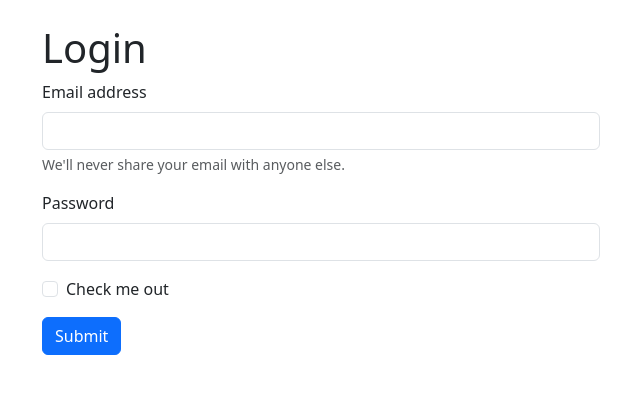
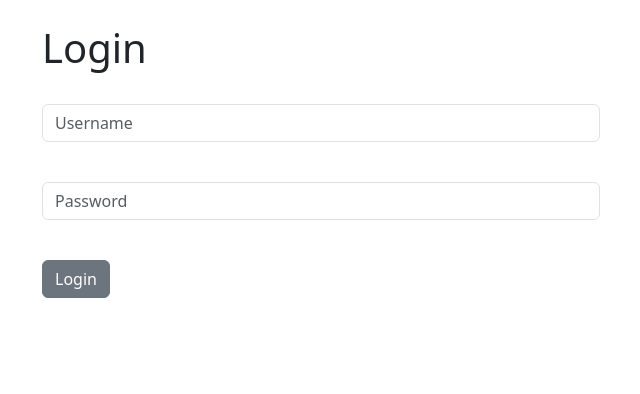
Before and after one commit to FrankMwandi/CRM, a Django app: page / in a window 1280 px wide. Shown: the part 56-450 px from the top of the page, without its empty margins (319-959 px from the left). Run offline with Django 4.2, Linux system fonts and the light colour scheme.

Commit message:
Completed login with an alert message

```diff
--- a/website/templates/base.html
+++ b/website/templates/base.html
@@ -10,6 +10,21 @@
     {% include 'navbar.html' %}
     <div class="container">
         <br/>
+
+        {% if messages %}
+
+          {% for message in messages %}
+
+          <div class="alert alert-warning alert-dismissible fade show" role="alert">
+            {{message}}
+            <button type="button" class="btn-close" data-bs-dismiss="alert" aria-label="Close"></button>
+          </div>
+
+          {% endfor %}
+
+        {% endif %}
+
+
     {% block content %}
     {% endblock content %}
     </div>
--- a/website/templates/home.html
+++ b/website/templates/home.html
@@ -4,27 +4,33 @@
 
 <div class="col-md-6 offset-md-3">
 
+
+    {% if user.is_authenticated %}
+        <h1> Welcome to Salama </h1>
+
+    {% else %}
+
 <h1>Login</h1>
+<br/>
 <form method="POST" action="{% url 'home' %}">
      {% csrf_token %}
+
      <form>
         <div class="mb-3">
-          <label for="exampleInputEmail1" class="form-label">Email address</label>
-          <input type="email" class="form-control" id="exampleInputEmail1" aria-describedby="emailHelp">
-          <div id="emailHelp" class="form-text">We'll never share your email with anyone else.</div>
+          <input type="text" class="form-control" name="username",
+          placeholder="Username" required>
         </div>
+<br/>
         <div class="mb-3">
-          <label for="exampleInputPassword1" class="form-label">Password</label>
-          <input type="password" class="form-control" id="exampleInputPassword1">
+          <input type="password" class="form-control" name="password",
+          placeholder="Password" required>
         </div>
-        <div class="mb-3 form-check">
-          <input type="checkbox" class="form-check-input" id="exampleCheck1">
-          <label class="form-check-label" for="exampleCheck1">Check me out</label>
-        </div>
-        <button type="submit" class="btn btn-primary">Submit</button>
+    <br/>
+        <button type="submit" class="btn btn-secondary">Login</button>
       </form>
 </form>
 
 </div>
 
+{% endif %}
 {%endblock%}
--- a/website/views.py
+++ b/website/views.py
@@ -1,13 +1,27 @@
-from django.shortcuts import render
+from django.shortcuts import render,redirect
 from django.contrib.auth import authenticate,login,logout
 from django.contrib import messages
 
 
 def home(request):
-    return render(request, 'home.html',{})
+    #checkout to see if logged in
+    if request.method == 'POST':
+        username = request.POST['username']
+        password = request.POST['password']
+        #Authenticate
+        user = authenticate(request, username=username, password=password)
+        if user is not None:
+            login(request, user)
+            messages.success(request, "You have been logged in")
+            return redirect('home')
+        else:
+            messages.success(request, "There was an error, doublechek your credentials and try again")
+            return redirect('home')
 
-def login_user(request):
-    pass
+    else:
+        return render(request, 'home.html',{})
+
+
 
 def logout_user(request):
     pass
```
